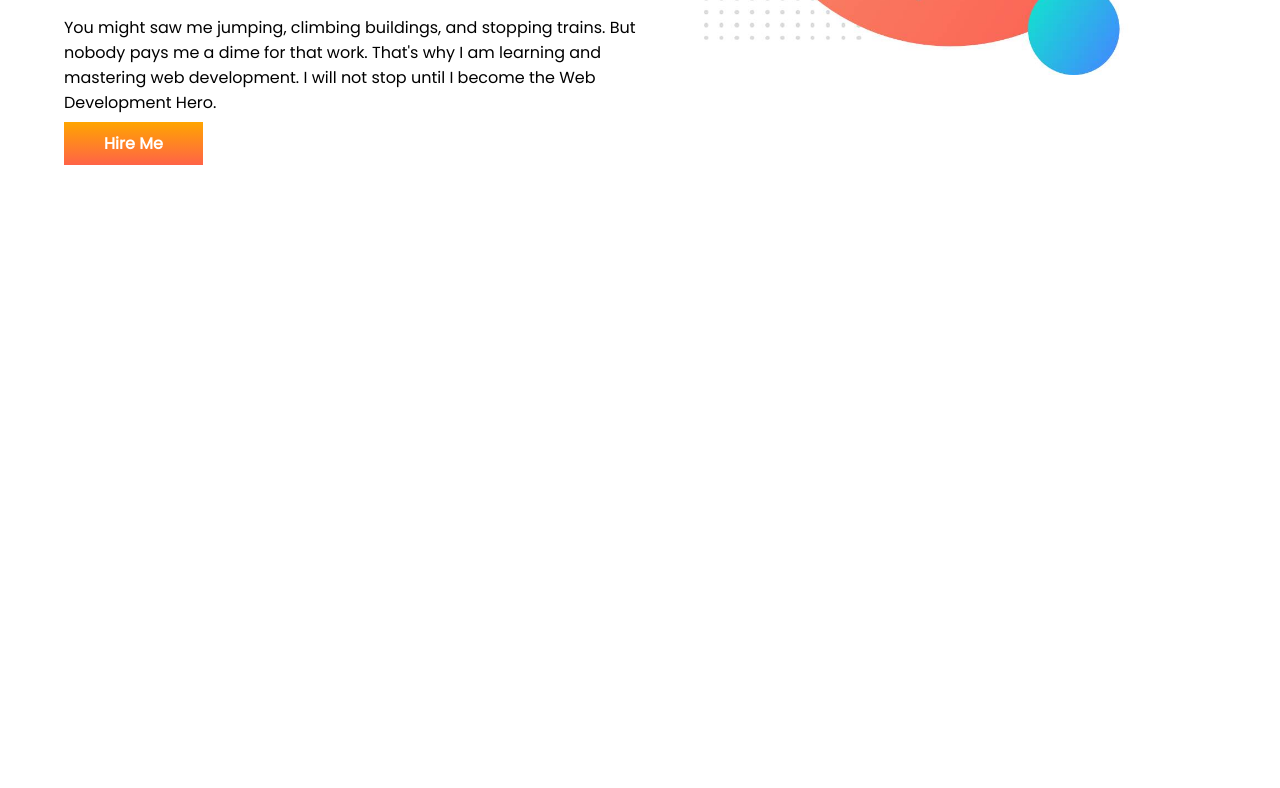
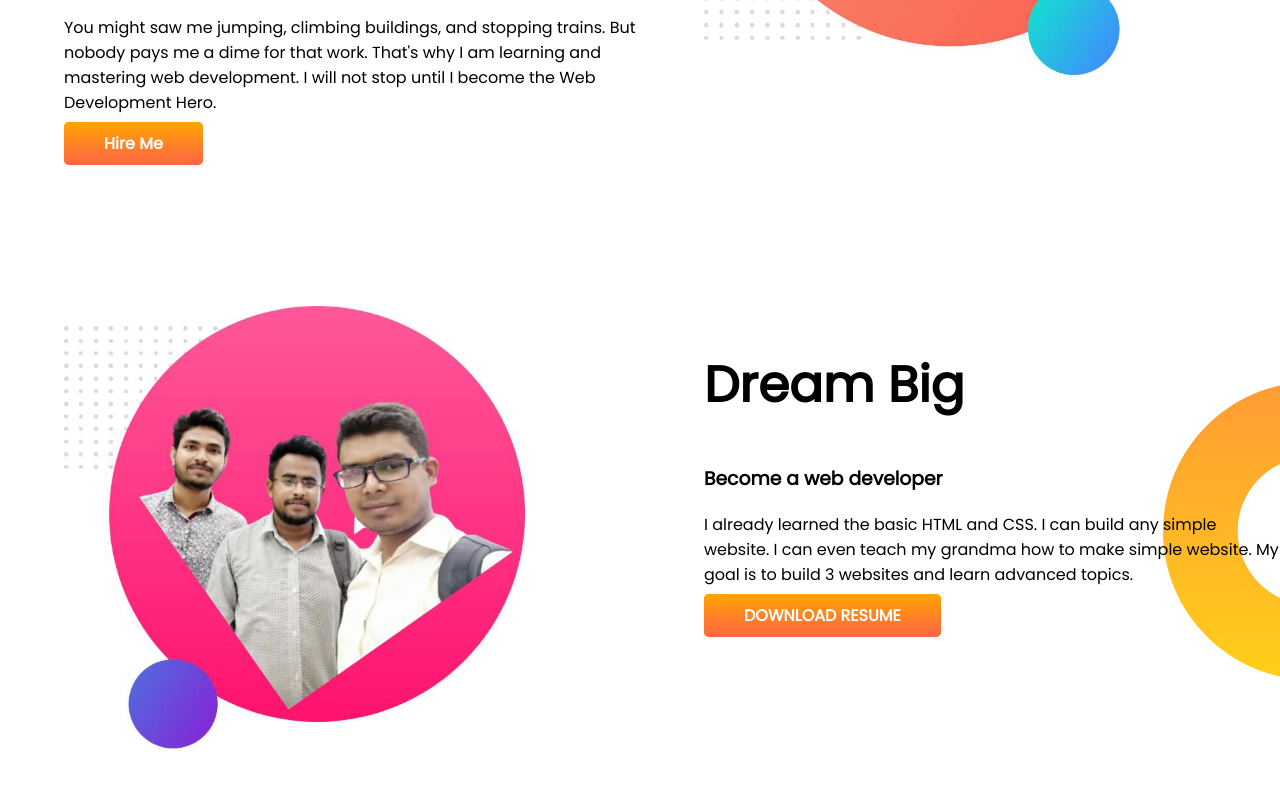
Before and after one commit to winmiraj/developer-1, a plain HTML site: page index.html in a window 1280 px wide. Shown: the part 382-1170 px from the top of the page. Before the commit the page ends 800 px from the top, so only its background shows below. Drawn offline with Linux system fonts and the light colour scheme.

Commit message:
last commited file

```diff
--- a/index.html
+++ b/index.html
@@ -30,6 +30,19 @@
             <img src="images/final-1.jpg" alt="">
         </div>
     </section>
+
+    <section class="dream-big">
+        <div class="half-with">
+            <img src="images/final-2.jpg" alt="">
+        </div>
+        <div class="half-with">
+            <h1>Dream Big</h1>
+            <h3>Become a web developer</h3>
+            <p>I already learned the basic HTML and CSS. I can build any simple website. I can even teach my grandma how
+                to make simple website. My goal is to build 3 websites and learn advanced topics.</p>
+            <a class="link-button" target="_blank" href="https://www.google.com">DOWNLOAD RESUME</a>
+        </div>
+    </section>
 </body>
 
 </html>
--- a/style.css
+++ b/style.css
@@ -10,6 +10,7 @@
 }
 section{
     display: flex;
+    margin-bottom: 150px;
 }
 .half-with{
     width: 50%;
@@ -29,8 +30,14 @@
     font-weight: 700;
     background-color: orange;
     background-image:linear-gradient(orange,tomato);
+    border-radius: 5px;
 }
 .top-banar{
     background-image: url(images/top-banner.png);
     background-repeat: no-repeat;
 }
+.dream-big{
+    background-image: url(images/dream-bg.png);
+    background-repeat: no-repeat;
+    background-position: right;
+}
```
